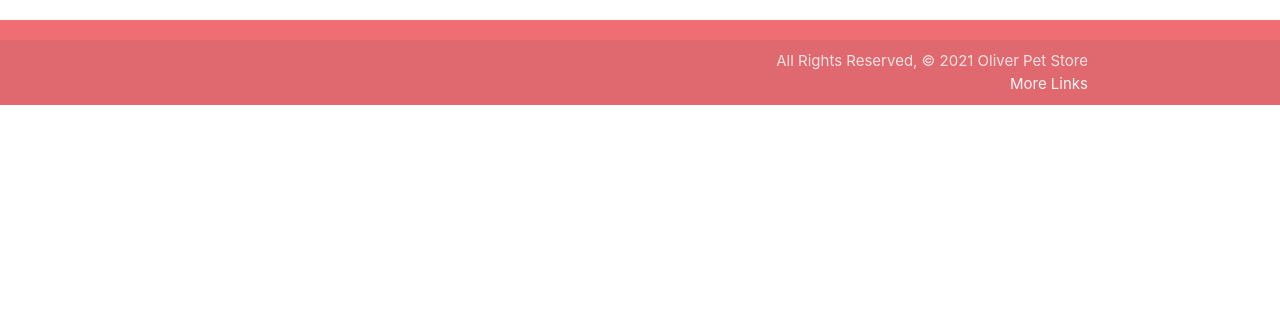
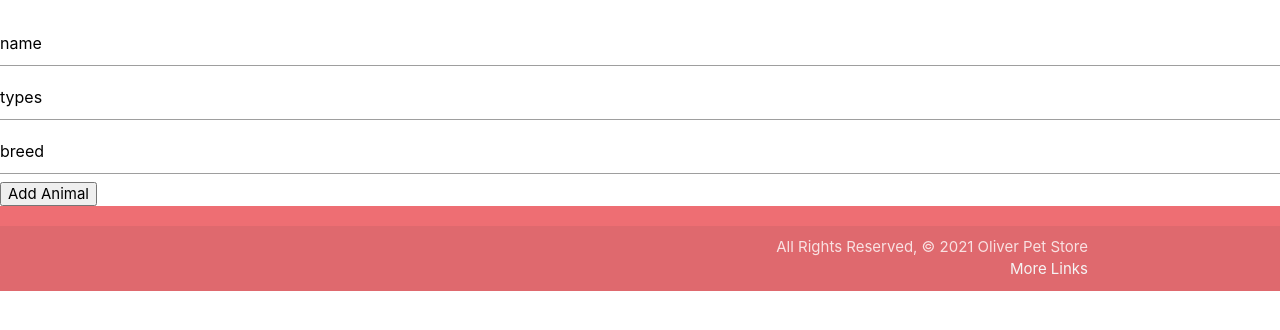
Before and after one commit to alba-molina-nyc/petstore.js, a plain HTML site: page index.html in a window 1280 px wide. Shown: the part 180-510 px from the top of the page. Drawn offline with nearby package versions, Linux system fonts and the light colour scheme.

Commit message:
animal form done

```diff
--- a/index.html
+++ b/index.html
@@ -29,8 +29,12 @@
     <li><a href="sass.html">Sass</a></li>
   </ul>
     <h1>🐾🛍</h1>
-
-
+    <form action="POST">
+      <input type="text" name="" id="" value="name"></input>
+      <input type="text" name="" id="" value="types"></input>
+      <input type="text" name="" id="" value="breed"></input>
+      <button id="animalBtn">Add Animal</button>
+    </form>
 
     <footer class="page-footer">
       <div class="footer-copyright">
```
